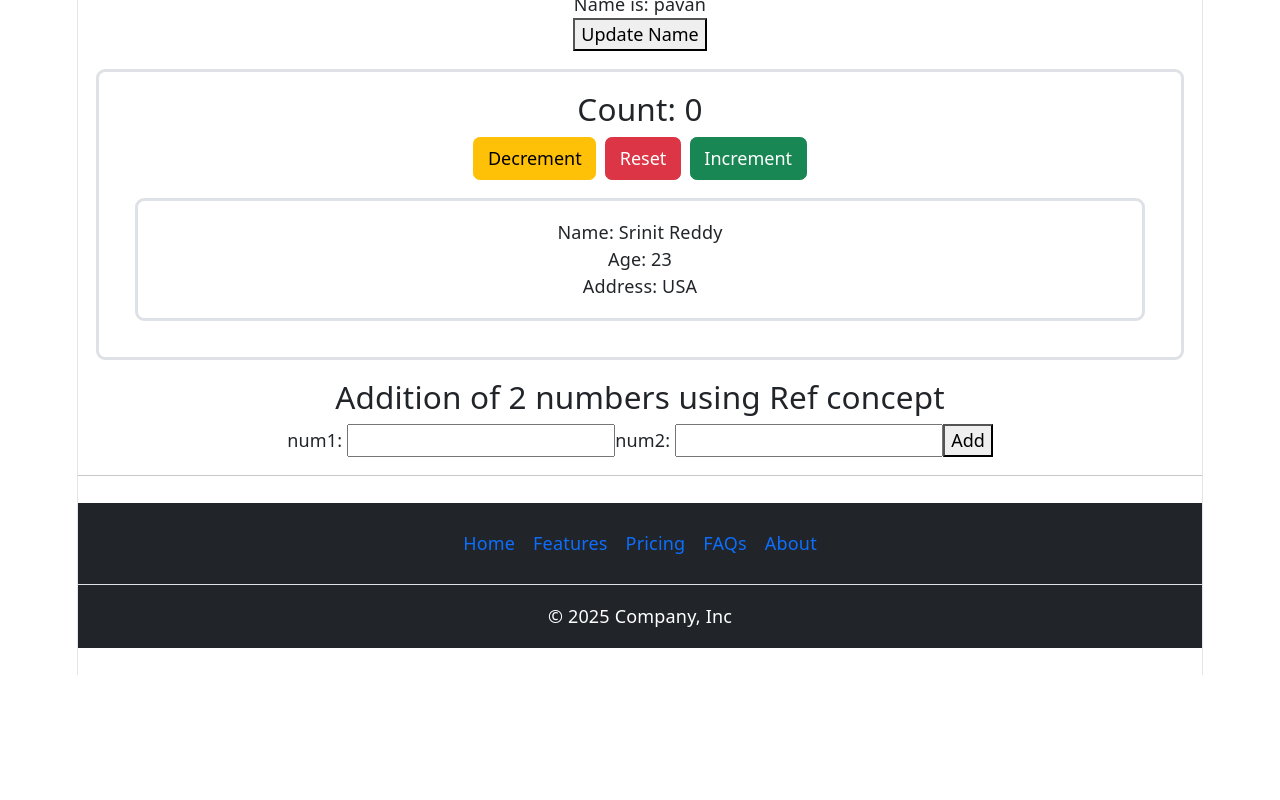
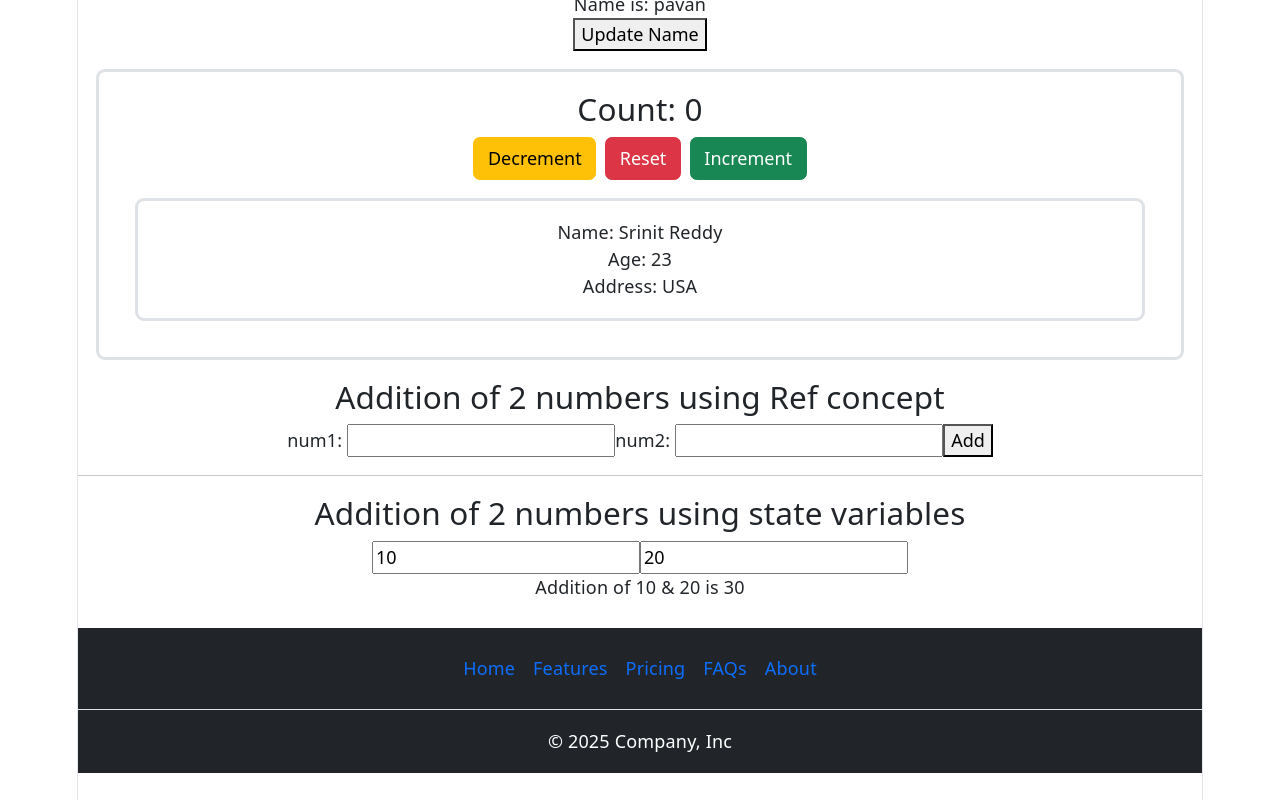
Before and after one commit to srinithreddy16/react-engineering-playbook, a React (Vite) app in the folder my-app/: page / in a window 1280 px wide. Shown: the part 7767-8567 px from the top of the page. Before the commit the page ends 8442 px from the top, so only its background shows below. Built offline with nearby package versions, Linux system fonts and the light colour scheme; the HTML template or start-up script is replaced by a standard one.

Commit message:
Add two-number addition with useState so the sum updates as you type.

```diff
--- a/my-app/src/components/body/body.tsx
+++ b/my-app/src/components/body/body.tsx
@@ -13,6 +13,7 @@ import Demo1 from "../demo/Demo1.tsx";
 import Demo2 from "../demo/Demo2.tsx";
 import Counter from "../state/Counter.tsx";
 import AdditionDemo1 from "../form/AdditionDemo1.tsx";
+import AdditionDemo2 from "../form/AdditionDemo2.tsx";
 
 function Body(){
   console.log(add(10,20));
@@ -38,6 +39,7 @@ function Body(){
     <Demo2/>
     <Counter/>
     <AdditionDemo1/>
+    <AdditionDemo2/>
 
 
   </div>
--- /dev/null
+++ b/my-app/src/components/form/AdditionDemo2.tsx
@@ -0,0 +1,18 @@
+import { useState } from "react";
+
+// add 2 numbers using state variables + form
+export default function AdditionDemo2() {
+  const [num1, setNum1] = useState(10);
+  const [num2, setNum2] = useState(20);
+
+  return (
+    <>
+      <h3>Addition of 2 numbers using state variables</h3>
+
+      <input type="number" value={num1} onChange={(e)=>setNum1(+e.target.value)} />
+      <input type="number" value={num2} onChange={(e)=>setNum2(+e.target.value)} />
+
+      <div>Addition of {num1} & {num2} is {num1+num2}</div>
+    </>
+  );
+}
```
